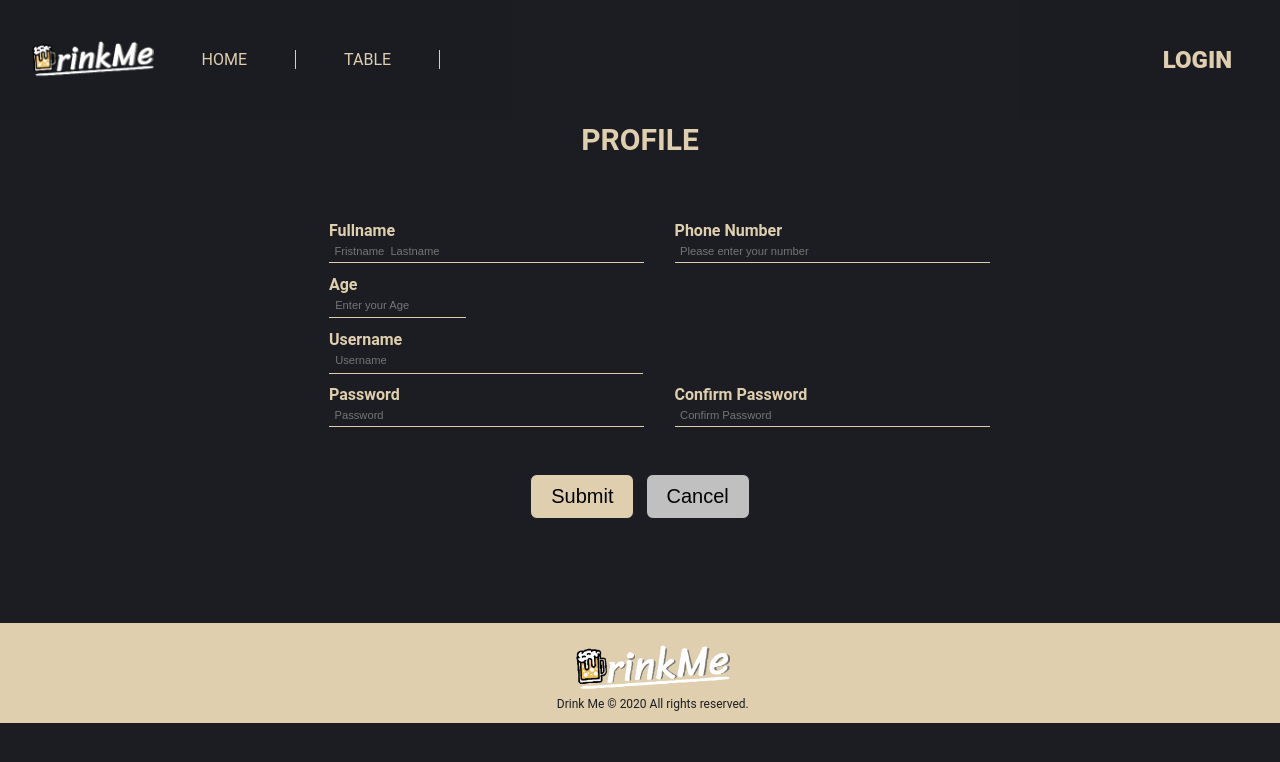
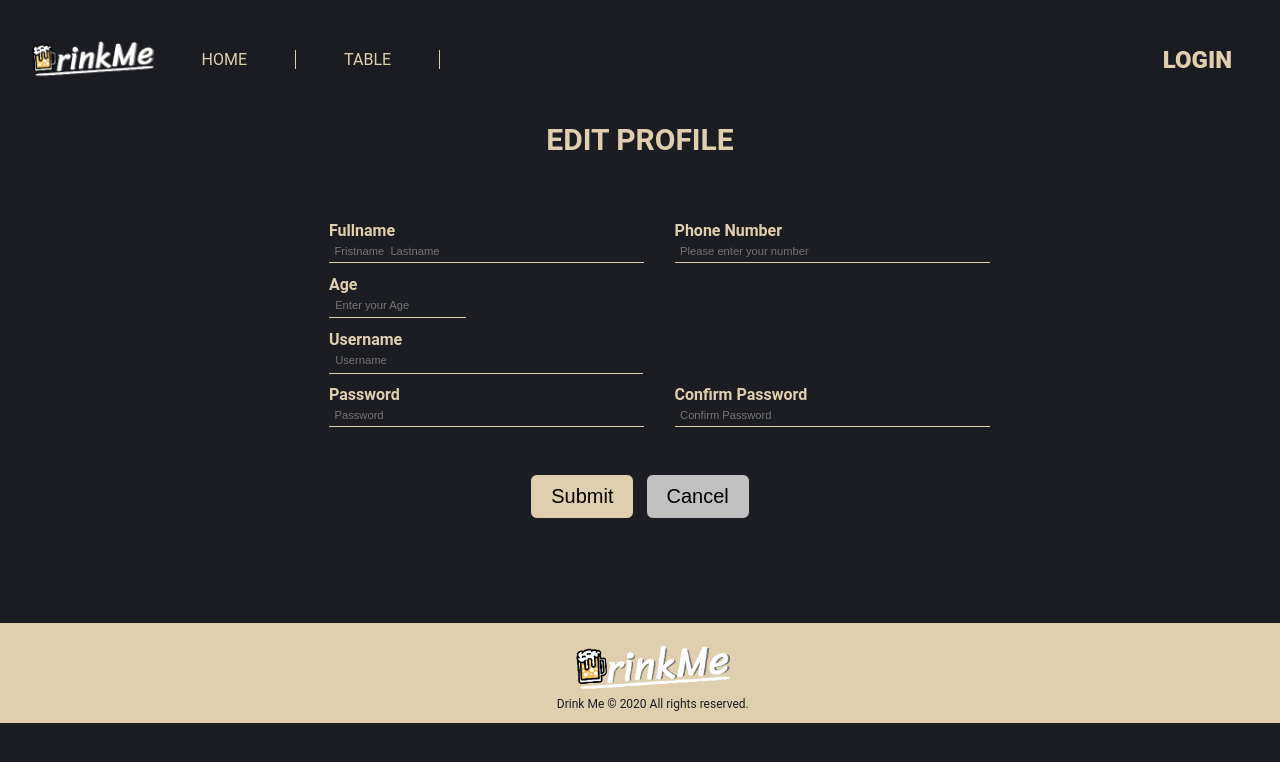
Before and after one commit to sahatsawat1/Drink-Me-react, a React (Create React App) app: page /editprofile in a window 1280 px wide. Shown: the top 762 px of the page. Built offline with nearby package versions, Linux system fonts and the light colour scheme.

Commit message:
Edit Hand tag

```diff
--- a/src/pages/EditProfile.js
+++ b/src/pages/EditProfile.js
@@ -35,7 +35,7 @@ function EditProfile () {
       <Wrapper>
         <Content>
         <Hand>
-          <p>PROFILE</p>
+          <p>EDIT PROFILE</p>
         </Hand>
         </Content>
         <FormCard />
```
